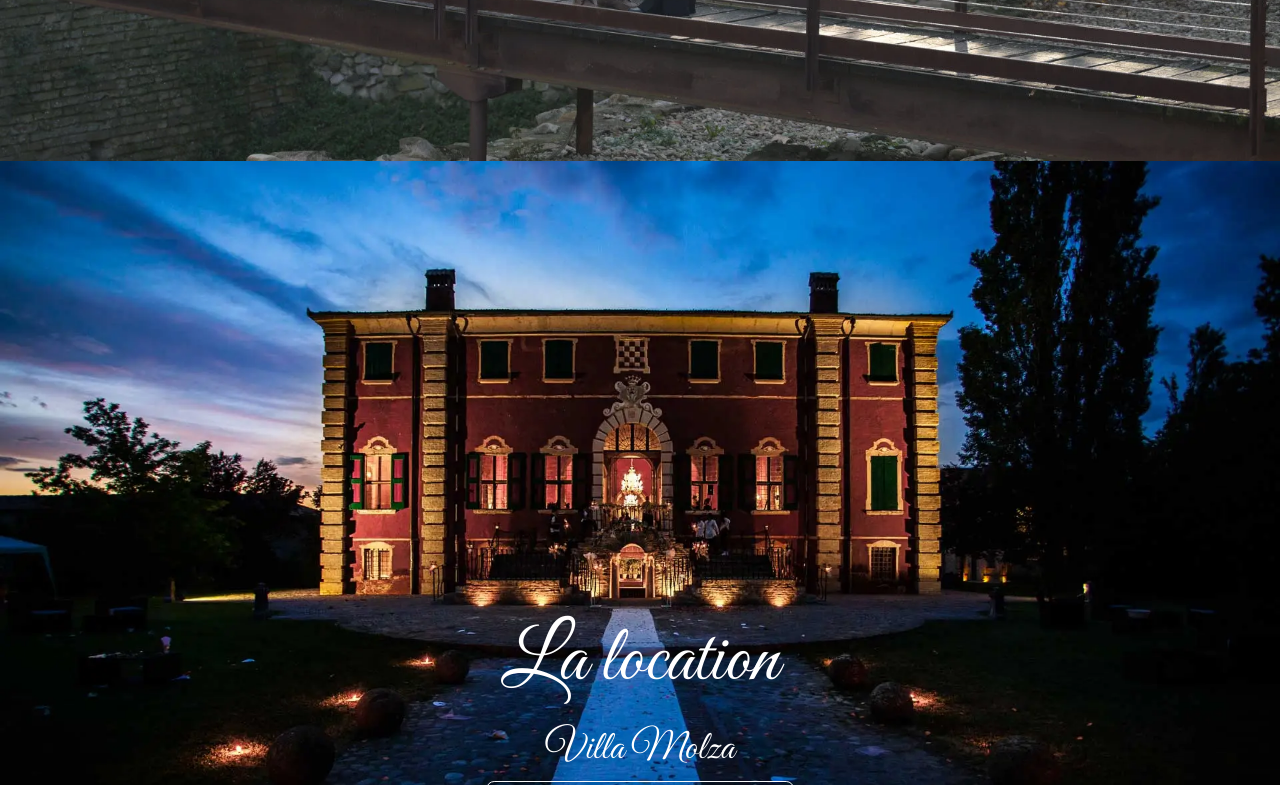
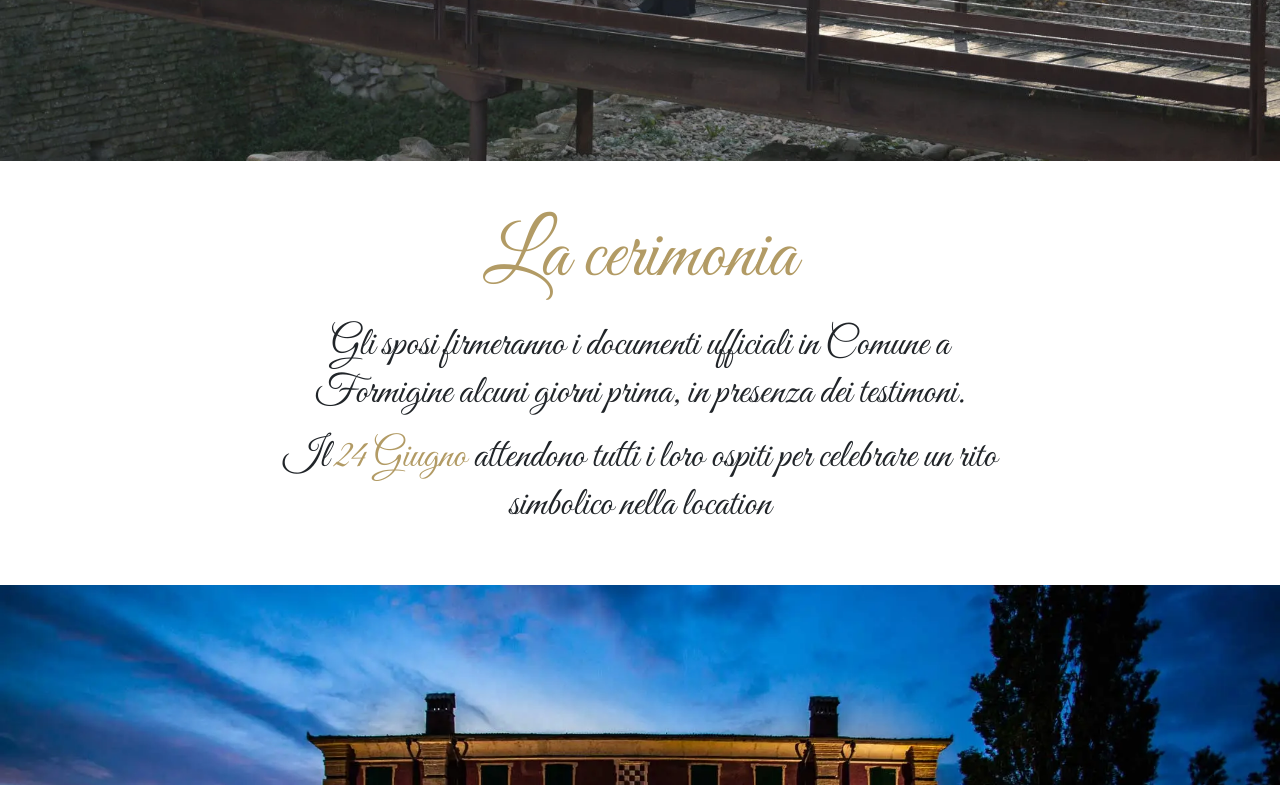
Before and after one commit to LBLucaBonetti/wedding, a plain HTML site: page index.html in a window 1280 px wide. Shown: the part 639-1424 px from the top of the page. Drawn offline with nearby package versions, Linux system fonts and the light colour scheme.

Commit message:
feat: add comune section

```diff
--- a/index.html
+++ b/index.html
@@ -44,6 +44,26 @@
         <h2 class="display-6 mt-3">24 Giugno 2023</h2>
         <h2 class="display-6 mt-3">Marika & Luca</h2>
       </div>
+    </section>
+
+    <!-- Comune -->
+    <section
+      id="comune"
+      class="d-flex flex-column text-center align-items-center justify-content-center"
+    >
+      <article class="p-5 col col-md-8">
+        <h1 class="display-1 great-vibes comune-colored nowrap">
+          La cerimonia
+        </h1>
+        <h2 class="display-6 great-vibes mt-3">
+          Gli sposi firmeranno i documenti ufficiali in Comune a Formigine
+          alcuni giorni prima, in presenza dei testimoni.
+        </h2>
+        <h2 class="display-6 great-vibes mt-3">
+          Il <span class="comune-colored">24 Giugno</span> attendono tutti i
+          loro ospiti per celebrare un rito simbolico nella location
+        </h2>
+      </article>
     </section>
 
     <!-- Location & invitation -->
--- a/style.css
+++ b/style.css
@@ -35,3 +35,7 @@
 .nowrap {
   white-space: nowrap;
 }
+
+.comune-colored {
+  color: #b29b65;
+}
```
